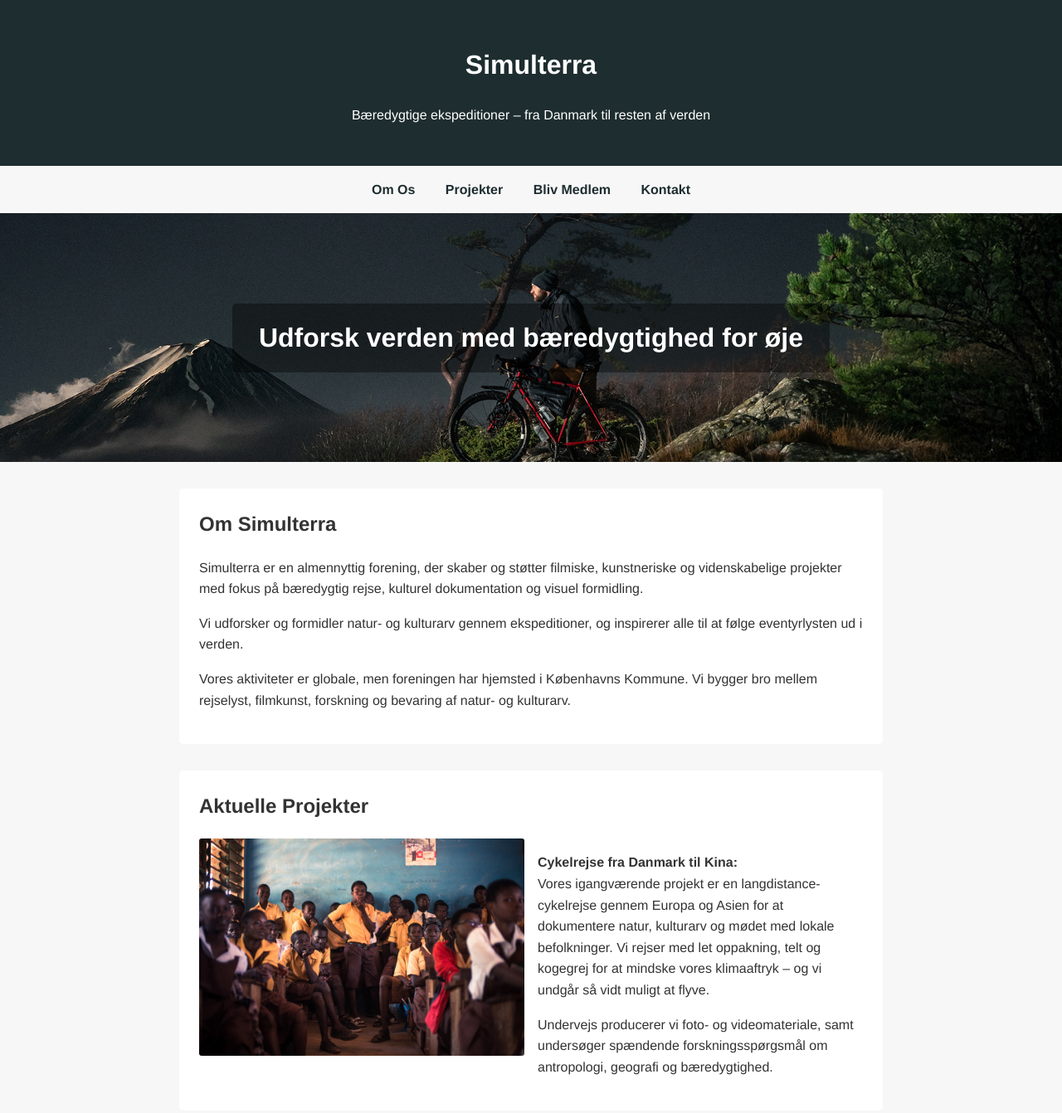
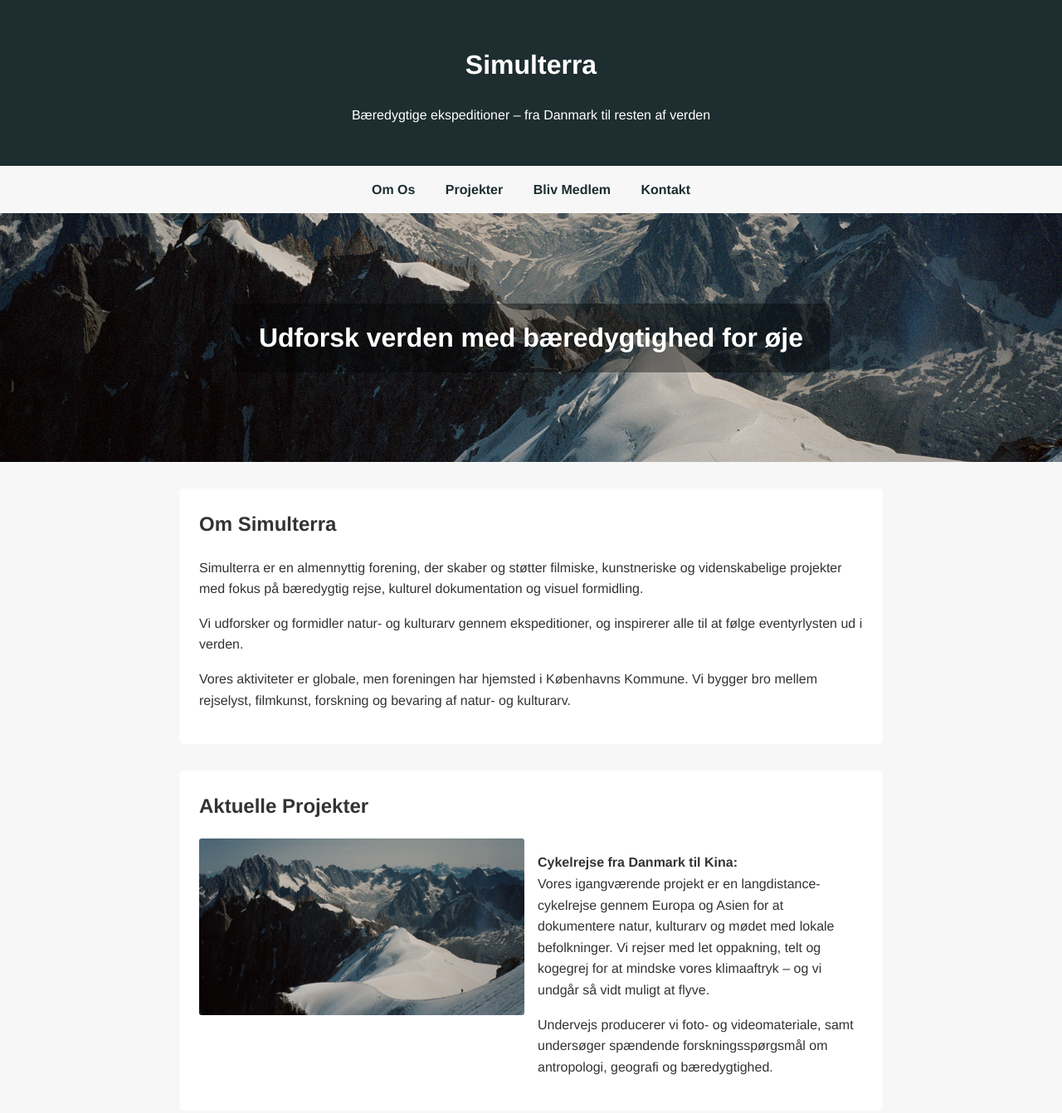
Before and after one commit to simul-terra/simul-terra.github.io, a plain HTML site: page index.html in a window 1280 px wide. Shown: the top 1342 px of the page at 83% size. Drawn offline with Linux system fonts and the light colour scheme.

Commit message:
Update index.html

```diff
--- a/index.html
+++ b/index.html
@@ -34,7 +34,7 @@
     }
     .hero {
       position: relative;
-      background: #cccccc url("https://raw.githubusercontent.com/simul-terra/simul-terra.github.io/refs/heads/main/cb815a0e-1a64-4937-8e7f-bba565cc645f_rw_1920.jpg") no-repeat center center/cover;
+      background: #cccccc url("https://github.com/simul-terra/simul-terra.github.io/blob/main/5a3babb2-f87b-4852-90fc-83e39f8b3d6a_rw_1920.jpg?raw=true") no-repeat center center/cover;
       height: 300px;
       display: flex;
       align-items: center;
@@ -129,7 +129,7 @@
     <div class="grid">
       <!-- Replace image links with direct image URLs from Camillo's portfolio -->
       <div>
-        <img src="https://github.com/simul-terra/simul-terra.github.io/blob/main/8c0e537f-8547-43c4-8450-4d15c06f07b7_rw_1920.jpg?raw=true" alt="Project image 1" />
+        <img src="https://github.com/simul-terra/simul-terra.github.io/blob/main/5a3babb2-f87b-4852-90fc-83e39f8b3d6a_rw_1920.jpg?raw=true" alt="Project image 1" />
       </div>
       <div>
         <p>
```
